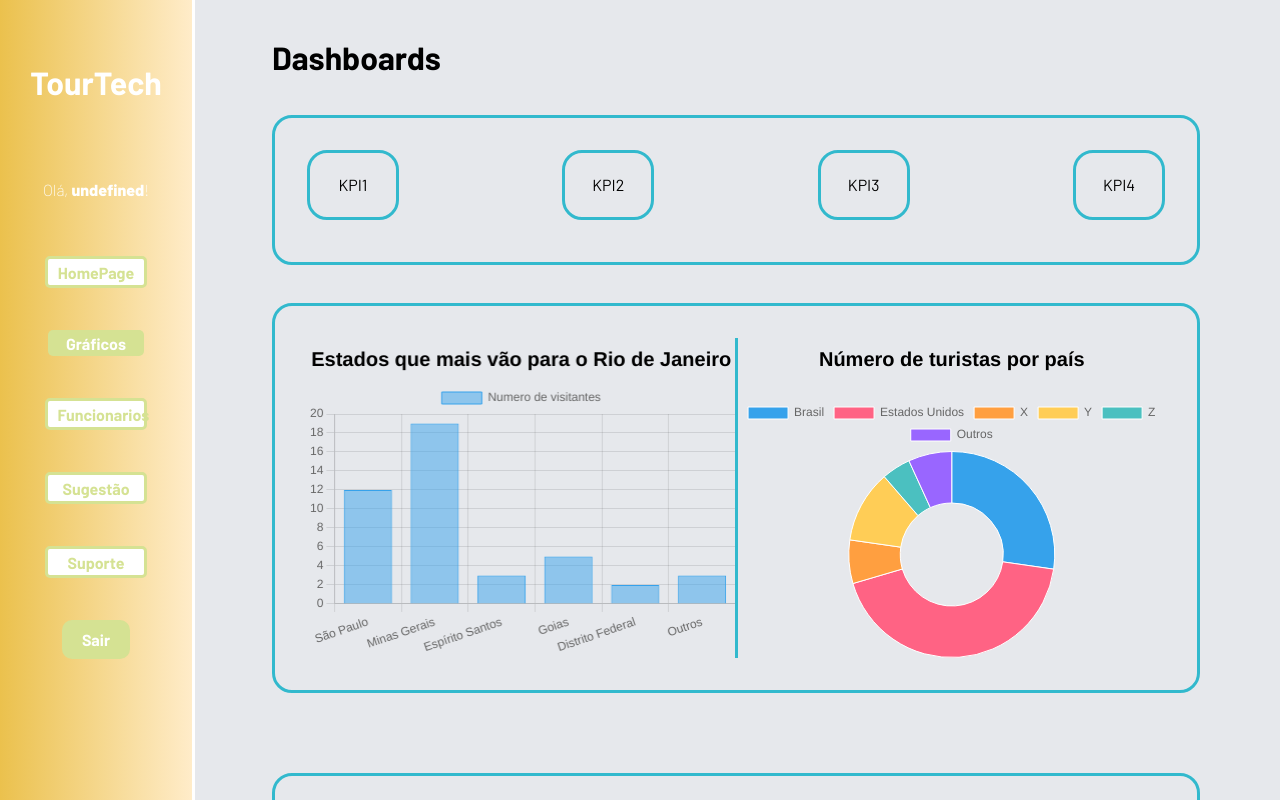
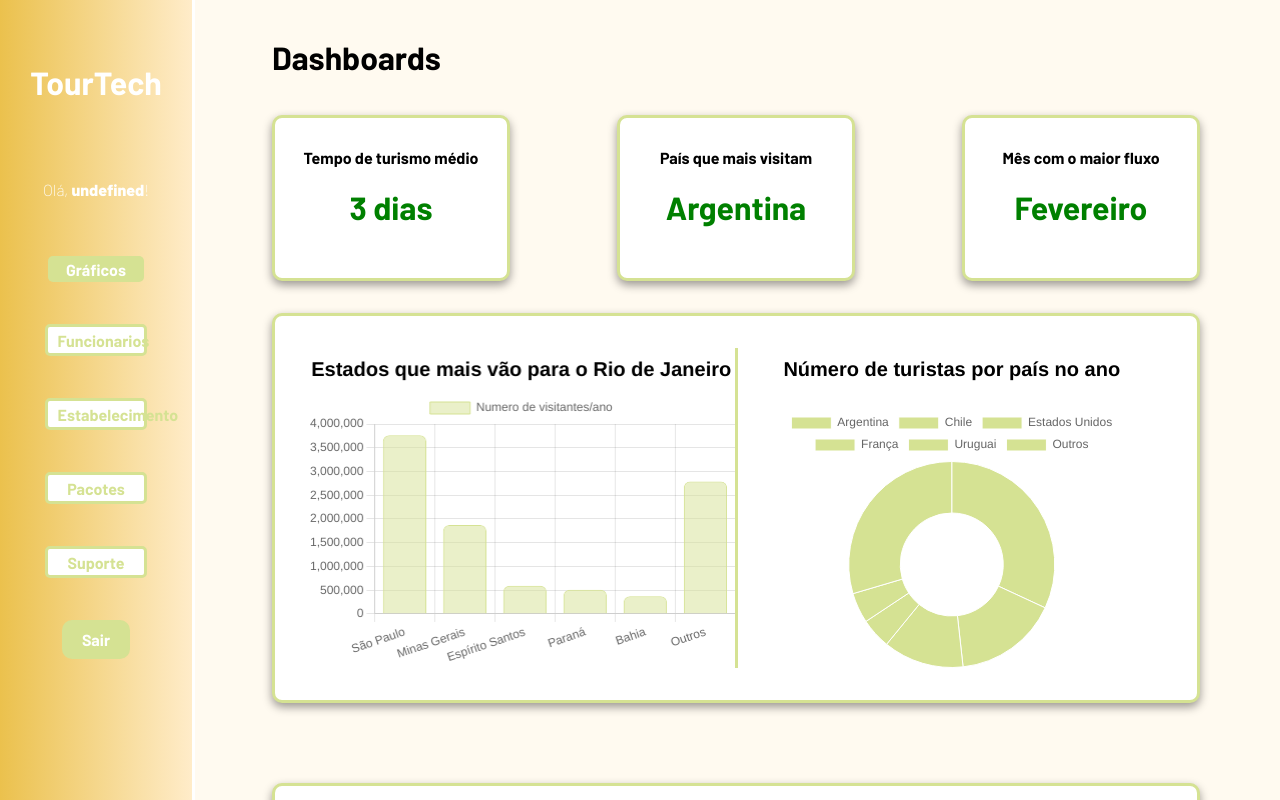
Before and after one commit to IsakAlmeida/TourTech, a website: page public/dashboard/dashboard.html in a window 1280 px wide. Drawn offline with nearby package versions, Linux system fonts and the light colour scheme.

Commit message:
atualizando DashBoard

```diff
--- a/public/css/dashboards.css
+++ b/public/css/dashboards.css
@@ -15,7 +15,7 @@ body {
 
 .dash-right .avisos {
   width: 100%;
-  color: rgb(216, 216, 216);
+  color: rgb(255, 255, 255);
   font-family: 'Barlow', 'Segoe UI', 'Segoe UI', Tahoma, Geneva, Verdana, sans-serif;
 }
 
@@ -120,7 +120,7 @@ body {
   position: relative;
   top: 0;
   left: 15%;
-  background-color: #E6E8EC;
+  background-color: #fffaf0;
   height: 100vh;
   overflow: auto;
 }
@@ -244,22 +244,21 @@ canvas {
   flex-direction: row;
   align-items: stretch;
   justify-content: space-between;
-  border: 3px solid #32b9cd;
-  border-radius: 20px;
   margin: 3vw 10vh;
-  height: 10vh;
-  padding: 2rem;
+  height: 20vh;
 }
 
 .kpi {
   display: flex;
-  flex-direction: row;
+  flex-direction: column;
   align-items: center;
   justify-content: center;
-  border: 3px solid #32b9cd;
-  border-radius: 20px;
-  height: 8vh;
-  width: 10%;
+  border: 3px solid #D5E293;
+  border-radius: 10px;
+  height: 20vh;
+  width: 25%;
+  background-color: #ffffff;
+  box-shadow: 0 4px 10px rgba(0, 0, 0, 0.4);
 }
 
 .superior {
@@ -268,11 +267,13 @@ canvas {
   /* align-items: flex-end; */
   align-items: stretch;
   justify-content: space-between;
-  border: 3px solid #32b9cd;
-  border-radius: 20px;
+  border: 3px solid #D5E293;
+  border-radius: 10px;
   margin: 3vw 10vh;
   height: 40vh;
   padding: 2rem;
+  background-color: #ffffff;
+  box-shadow: 0 4px 10px rgba(0, 0, 0, 0.4);
 }
 
 .bar {
@@ -287,7 +288,7 @@ canvas {
   flex: 1;
   align-items: center;
   justify-content: center;
-  border-left: 3px solid #32b9cd;
+  border-left: 3px solid #D5E293;
   height: 100%;
 
 }
@@ -295,11 +296,13 @@ canvas {
 .line {
   display: flex;
   flex-direction: row;
-  border: 3px solid #32b9cd;
+  border: 3px solid #D5E293;
   align-items: flex-end;
   justify-content: center;
-  border-radius: 20px;
+  border-radius: 10px;
   margin: 10vh;
   padding: 5vh ;
   height: 50%;
+  background-color: #ffffff;
+  box-shadow: 0 4px 10px rgba(0, 0, 0, 0.4);
 }
--- a/public/dashboard/dashboard.html
+++ b/public/dashboard/dashboard.html
@@ -31,6 +31,7 @@
 <body>
 
     <div class="janela">
+
         <div class="header-left">
             <h1>TourTech</h1>
 
@@ -38,30 +39,29 @@
                 <h3>Olá, <span id="b_usuario">usuário</span>!</h3>
             </div>
 
-            <div class="btn-nav-white">
-                <a href="./cards.html">
-                    <h3>HomePage</h3>
+            <div class="btn-nav">
+                <a href="./dashboard.html">
+                    <h3>Gráficos</h3>
                 </a>
             </div>
 
-            <div class="btn-nav">
-
-                <h3>Gráficos</h3>
-
-            </div>
-
             <div class="btn-nav-white">
-                <a href="./mural.html">
+                <a href="./funcionarios.html">
                     <h3>Funcionarios</h3>
                 </a>
             </div>
 
             <div class="btn-nav-white">
-                <a href="./mural.html">
-                    <h3>Sugestão</h3>
+                <a href="./estabelecimento.html">
+                    <h3>Estabelecimento</h3>
                 </a>
             </div>
 
+            <div class="btn-nav-white">
+                <a href="./mural.html">
+                    <h3>Pacotes</h3>
+                </a>
+            </div>
             <div class="btn-nav-white">
                 <a href="./mural.html">
                     <h3>Suporte</h3>
@@ -81,16 +81,20 @@
 
             <div class="kpis">
                 <div class="kpi">
-                    KPI1
+                    <div style="font-weight: bold;">Tempo de turismo médio</div>
+                    <h1 style="color: green;">3 dias</h1>
+                </div>
+                <!-- <div class="kpi">
+                    <div>Tempo de turismo médio <br>(estrangeiros)</div>
+                    <h1>KPI2</h1>
+                </div> -->
+                <div class="kpi">
+                    <div style="font-weight: bold;">País que mais visitam</div>
+                    <h1 style="color: green;">Argentina</h1>
                 </div>
                 <div class="kpi">
-                    KPI2
-                </div>
-                <div class="kpi">
-                    KPI3
-                </div>
-                <div class="kpi">
-                    KPI4
+                    <div style="font-weight: bold;">Mês com o maior fluxo</div>
+                    <h1 style="color: green;">Fevereiro</h1>
                 </div>
             </div>
             <div class="superior">
@@ -124,10 +128,13 @@
     new Chart(ctx1, {
         type: 'bar',
         data: {
-            labels: ['São Paulo', 'Minas Gerais', 'Espírito Santos', 'Goias', 'Distrito Federal', 'Outros'],
+            labels: ['São Paulo', 'Minas Gerais', 'Espírito Santos', 'Paraná', 'Bahia', 'Outros'],
             datasets: [{
-                label: 'Numero de visitantes',
-                data: [12, 19, 3, 5, 2, 3],
+                label: 'Numero de visitantes/ano',
+                data: [3763020, 1873347, 595762, 508795, 374890, 2791629],
+                backgroundColor: ['rgb(213, 226, 147, 0.5)'],
+                borderColor: ['rgb(213, 226, 147)'],
+                borderRadius: 6,
                 borderWidth: 1
             }]
         },
@@ -158,10 +165,18 @@
     new Chart(ctx2, {
         type: 'doughnut',
         data: {
-            labels: ['Brasil', 'Estados Unidos', 'X', 'Y', 'Z', 'Outros'],
+            labels: ['Argentina', 'Chile', 'Estados Unidos', 'França', 'Uruguai', 'Outros'],
             datasets: [{
                 label: 'estrangeiros X brasileiros',
-                data: [12, 19, 3, 5, 2, 3],
+                data: [468037, 239465, 185600, 70115, 69707, 433591],
+                backgroundColor: [
+                    'rgb(213, 226, 147)',
+                    'rgb(213, 226, 147)',
+                    'rgb(213, 226, 147)',
+                    'rgb(213, 226, 147)',
+                    'rgb(213, 226, 147)',
+                    'rgb(213, 226, 147)'
+                ],
                 borderWidth: 1
             }]
         },
@@ -171,7 +186,7 @@
             plugins: {
                 title: {
                     display: true,
-                    text: 'Número de turistas por país',
+                    text: 'Número de turistas por país no ano',
                     color: '#000',
                     padding: {
                         top: 10,
@@ -202,13 +217,15 @@
             labels: ['Janeiro', 'Fevereiro', 'Março', 'Abril', 'Junho', 'Julho', 'Agosto', 'Setembro', 'Outubro', 'Novembro', 'Dezembro'],
             datasets: [
                 {
-                    label: '2024',
-                    data: [12, 19, 23, 25, 22, 13, 15, 10, 20, 40, 50, 30],
+                    label: 'Nacional',
+                    data: [1070914, 878024, 748070, 693650, 825337, 651342, 836046, 755994, 909291, 754432, 800330, 984993],
+                    backgroundColor: ['rgb(213, 226, 147)'],
                     borderWidth: 1
                 },
                 {
-                    label: '2025',
-                    data: [15, 25, 18, 30, 28, 20, 22, 18, 25, 45, 55, 35],
+                    label: 'Estrangeiro',
+                    data: [158396, 208631, 188502, 82247, 71755, 65680, 82392, 87003, 102988, 123232, 128351, 163338],
+                    backgroundColor: ['rgb(213, 226, 147)'],
                     borderWidth: 1
                 }
             ]
```
